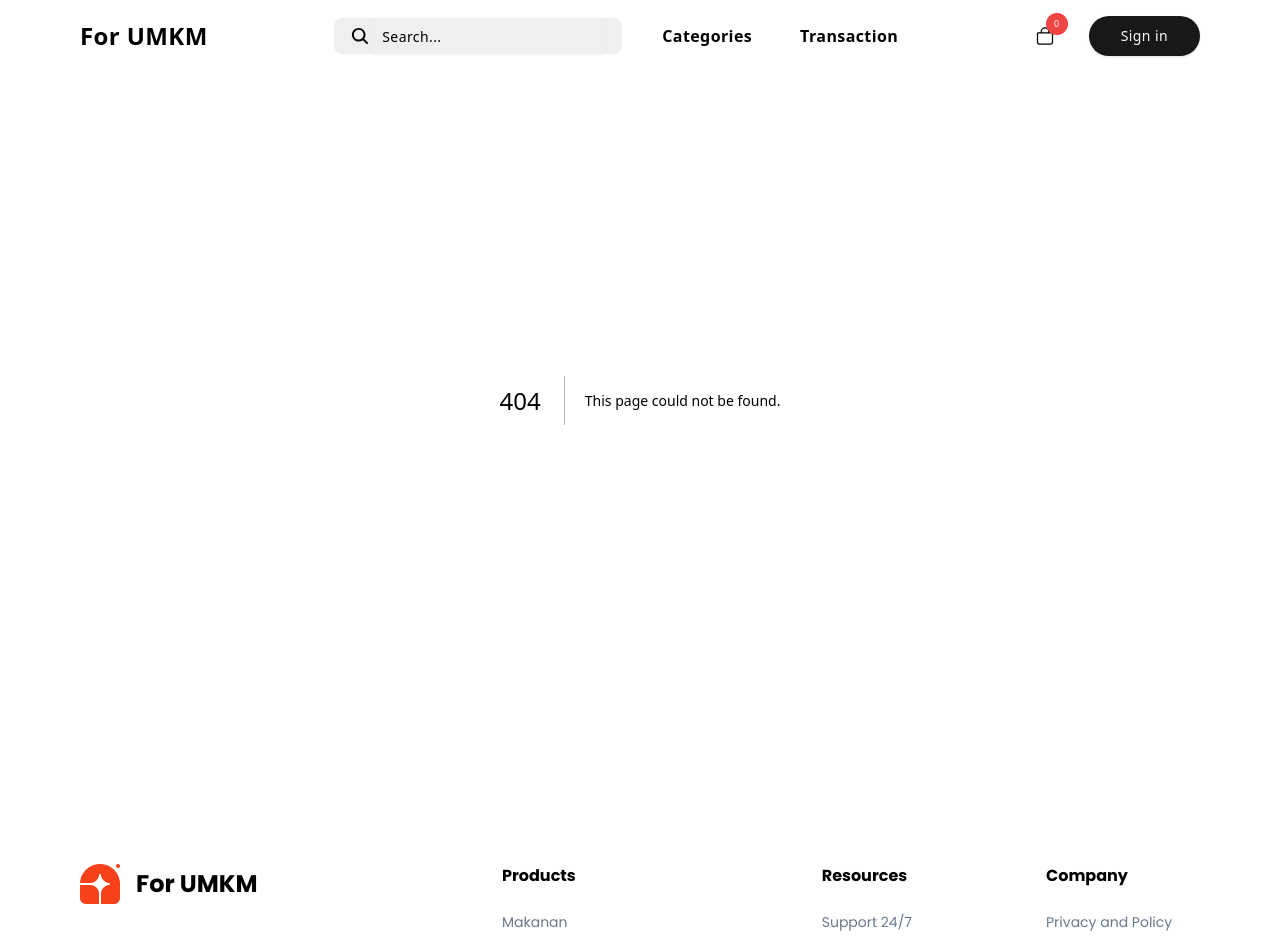
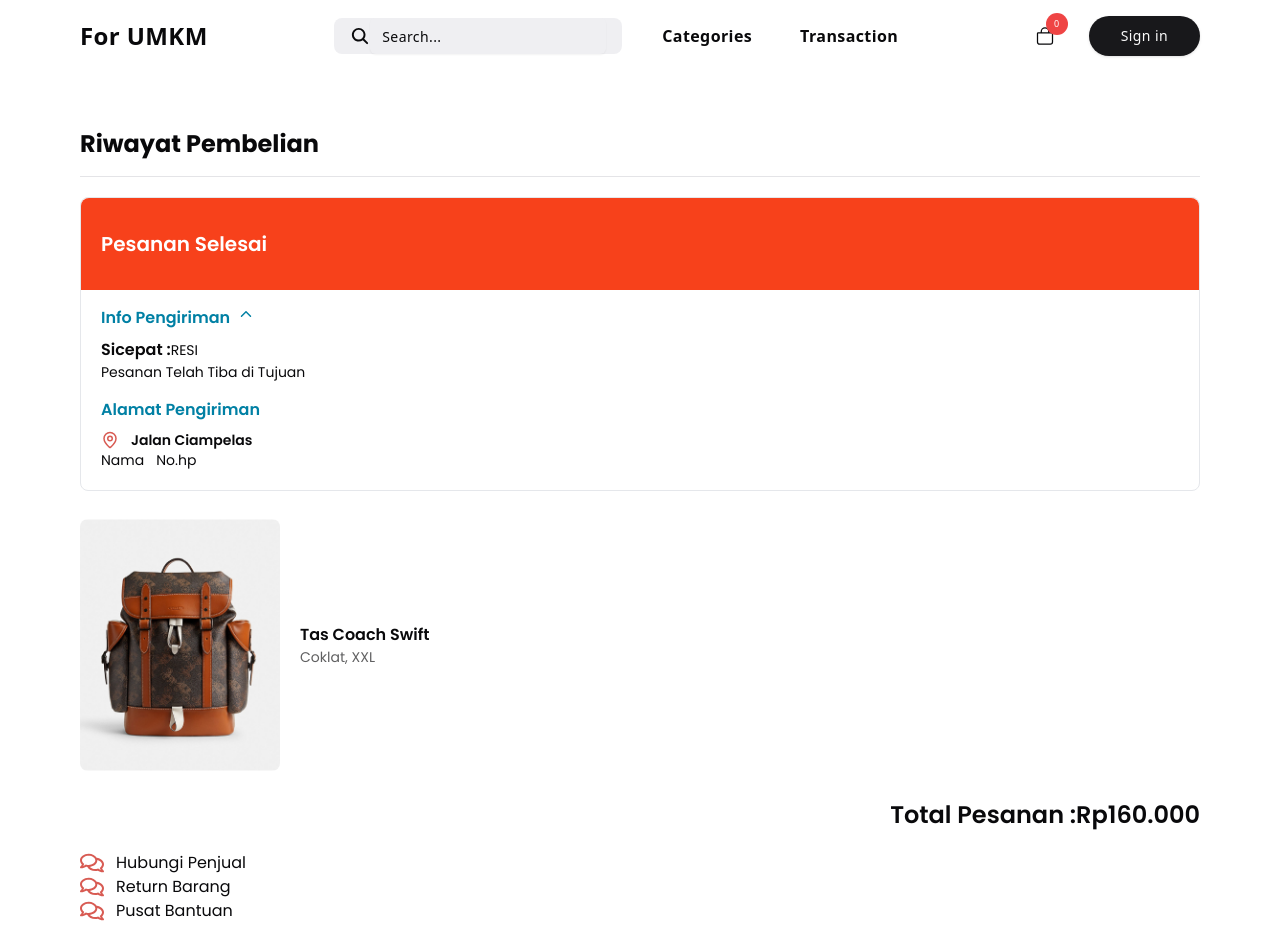
Before and after one commit to rajalamdev/web-umkm, a Next.js app: page /history in a window 1280 px wide. Before the commit this address had no page. Shown: the top 938 px of the page. Built offline with nearby package versions, Linux system fonts and the light colour scheme.

Commit message:
style: slicing history page

```diff
--- /dev/null
+++ b/app/history/page.tsx
@@ -0,0 +1,80 @@
+"use client";
+
+import Image from "next/image";
+import React from "react";
+import { IoIosArrowUp } from "react-icons/io";
+import { LuMapPin } from "react-icons/lu";
+import { FaRegComments } from "react-icons/fa";
+
+export default function History() {
+  return (
+    <div className="container mx-auto py-32">
+      <div>
+        <h3 className="font-bold text-2xl mb-4">Riwayat Pembelian</h3>
+        <hr />
+        <div className="rounded-lg border border-gray-200 mt-5">
+          <div className="bg-[#F7411B] rounded-t-lg">
+            <h4 className="text-white font-semibold px-5 py-8 text-xl">
+              Pesanan Selesai
+            </h4>
+          </div>
+          <div className="px-5">
+            <div className="text-[#0080A4] flex items-center gap-2 font-semibold">
+              <p className="mt-4 mb-2">Info Pengiriman</p>
+              <IoIosArrowUp />
+            </div>
+            <div className="flex items-center">
+              <p className="font-semibold">Sicepat : </p>
+              <p className="text-sm">RESI</p>
+            </div>
+            <p className="text-sm">Pesanan Telah Tiba di Tujuan</p>
+            <p className="text-[#0080A4] font-semibold mt-4 mb-2">
+              Alamat Pengiriman
+            </p>
+            <div className="flex items-center gap-3">
+              <LuMapPin className="text-lg text-[#D85B53]" />
+              <p className="font-semibold text-sm">Jalan Ciampelas</p>
+            </div>
+            <div className="flex items-center gap-3 text-sm mb-5">
+              <p>Nama</p>
+              <p>No.hp</p>
+            </div>
+          </div>
+        </div>
+        <div className="flex items-center gap-5 my-7">
+          <Image
+            src={"/image/products/coach.png"}
+            alt="Catalogue-pana.svg"
+            width={200}
+            height={200}
+            className="rounded-lg"
+          />
+          <div>
+            <p className="font-semibold">Tas Coach Swift</p>
+            <p className="text-[#606061] text-sm">Coklat, XXL</p>
+          </div>
+        </div>
+        <div className="flex items-center md:justify-end text-2xl font-semibold my-5">
+          <p>Total Pesanan : </p>
+          <p>Rp160.000</p>
+        </div>
+        <div className="flex justify-between">
+          <div>
+            <button className="flex items-center gap-3">
+              <FaRegComments className="text-2xl text-[#D85B53]" />
+              <p>Hubungi Penjual</p>
+            </button>
+            <button className="flex items-center gap-3">
+              <FaRegComments className="text-2xl text-[#D85B53]" />
+              <p>Return Barang</p>
+            </button>
+            <button className="flex items-center gap-3">
+              <FaRegComments className="text-2xl text-[#D85B53]" />
+              <p>Pusat Bantuan</p>
+            </button>
+          </div>
+        </div>
+      </div>
+    </div>
+  );
+}
```
